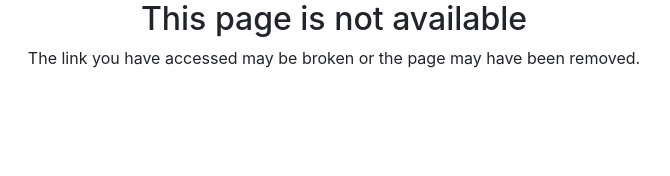
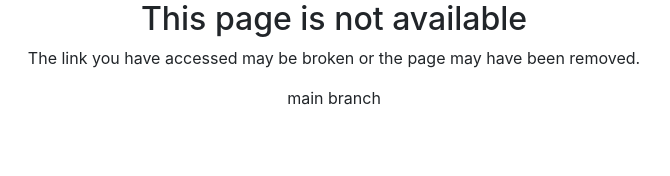
Before and after one commit to kennedygusmao/Angular, an Angular app in the folder alurapic/: page / in a window 1280 px wide. Shown: the top 176 px of the page, without its empty margins (306-976 px from the left). Built offline with nearby package versions, Linux system fonts and the light colour scheme.

Commit message:
merge dev angular

```diff
--- a/alurapic/src/app/errors/not-found/not-found.component.html
+++ b/alurapic/src/app/errors/not-found/not-found.component.html
@@ -4,5 +4,5 @@
     <p>
         The link you have accessed may be broken or the page may have been removed.
     </p>
-
+    <p>main branch</p>
 </div>
```
